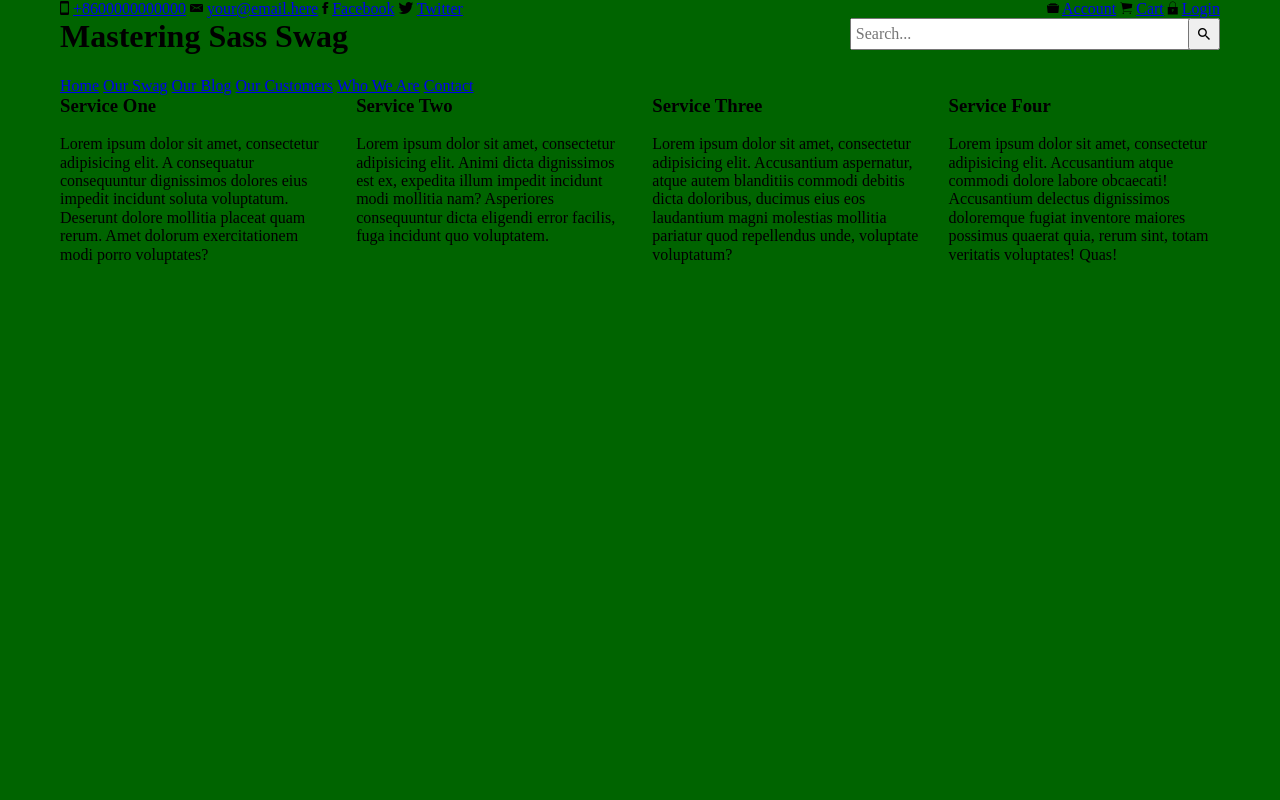
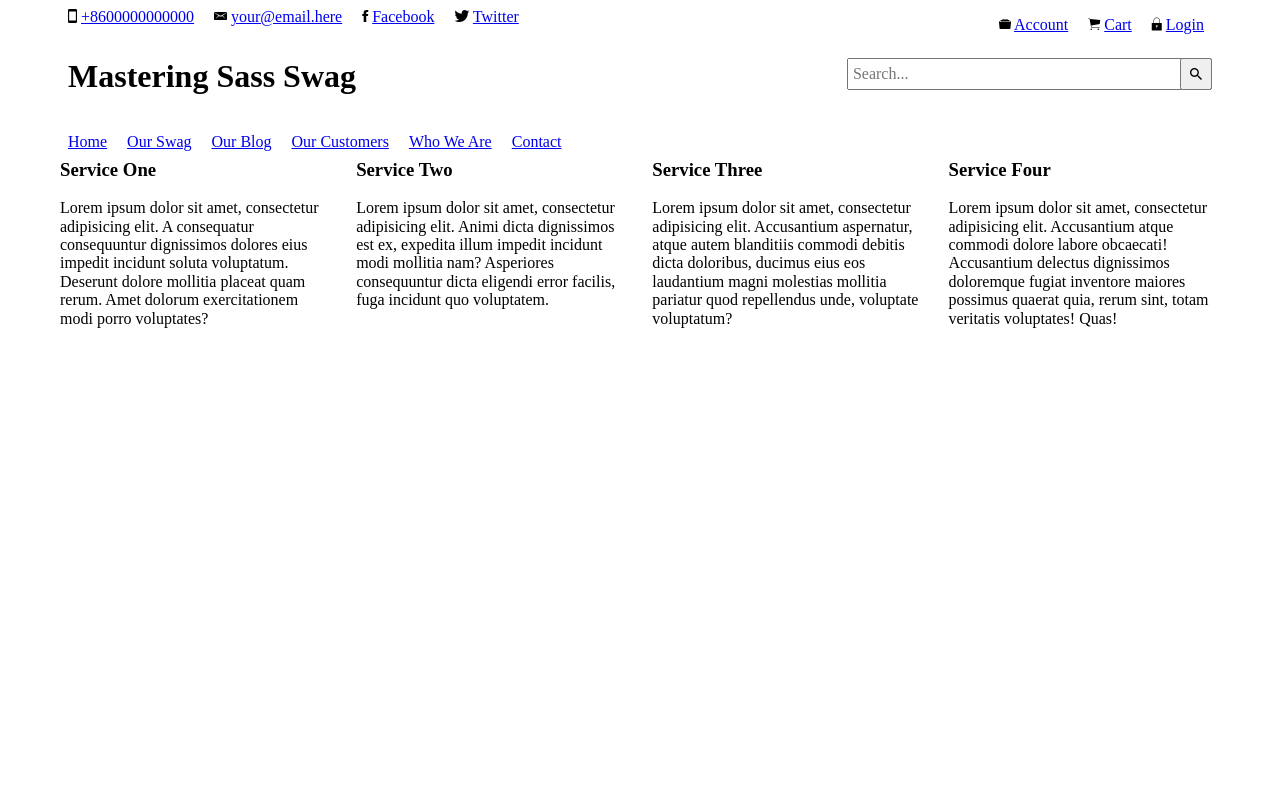
Before and after one commit to kangleyu/mastering-sass, a website: page index.html in a window 1280 px wide. Shown: the top 800 px of the page. Drawn offline with nearby package versions, Linux system fonts and the light colour scheme; files whose address does not match are found by name.

Commit message:
layout for main header and main nav bar

```diff
--- /dev/null
+++ b/assets/scss/components/_main-header.scss
@@ -0,0 +1,19 @@
+.main-header-inner {
+  padding: $spacing / 2;
+
+  &-left {
+    @include span(12);
+
+    @include bp {
+      @include span(8);
+    }
+  }
+
+  &-right {
+    @include span(12);
+
+    @include bp {
+      @include span(4 last);
+    }
+  }
+}
--- /dev/null
+++ b/assets/scss/components/_main-nav.scss
@@ -0,0 +1,10 @@
+.main-nav {
+  &-menu-item {
+    padding: $spacing / 2;
+    display: block;
+
+    @include bp(small) {
+      display: inline-block;
+    }
+  }
+}
--- a/assets/scss/components/_top-nav.scss
+++ b/assets/scss/components/_top-nav.scss
@@ -1,5 +1,14 @@
 .top-nav {
   overflow: hidden;
+
+  &-menu-item {
+    padding: $spacing / 2;
+    display: block;
+
+    @include bp(small) {
+      display: inline-block;
+    }
+  }
 
   &-contact-menu {
     @include bp {
--- a/assets/scss/style.scss
+++ b/assets/scss/style.scss
@@ -1,3 +1,4 @@
+$spacing: 1em;
 $default-breakpoint: medium;
 $breakpoints: (
   small: 480px,
@@ -35,18 +36,12 @@ $ionicons-font-path: "fonts/ionicons";
 @import "base/typography.scss";
 @import "layout/grid.scss";
 @import "components/top-nav.scss";
+@import "components/main-header.scss";
+@import "components/main-nav.scss";
 @import "components/search.scss";
 @import "components/cart.scss";
 @import "components/footer.scss";
 @import "theme/ionicons/ionicons.scss";
-
-body {
-  background-color: darkred;
-
-  @include bp {
-    background-color: darkgreen;
-  }
-}
 
 main {
   @include bp {
--- a/index.html
+++ b/index.html
@@ -77,11 +77,11 @@
   <!-- BEGIN .main-header -->
   <header class="main-header">
     <div class="main-header-inner container">
-      <div class="col-12 col-12-small col-6-medium col-8-large">
+      <div class="main-header-inner-left">
         <h1 class="main-header-title">Mastering Sass Swag</h1>
       </div>
-      <div class="col-12-last col-12-small-last col-6-medium-last col-4-large-last">
-        <!-- BEGIN search-ba r -->
+      <div class="main-header-inner-right">
+        <!-- BEGIN search-bar -->
         <form action="#" method="GET" class="search-bar">
           <label for="search">
             <span class="screen-reader-text">Search for:</span>
```
Also changed, not shown: assets/css/style.css, 1 other file.
